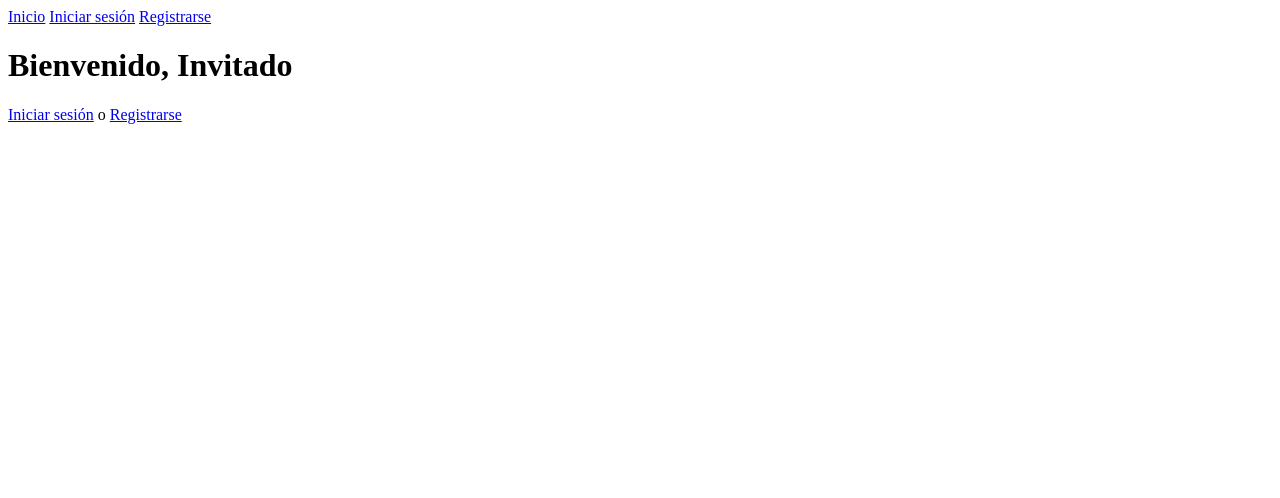
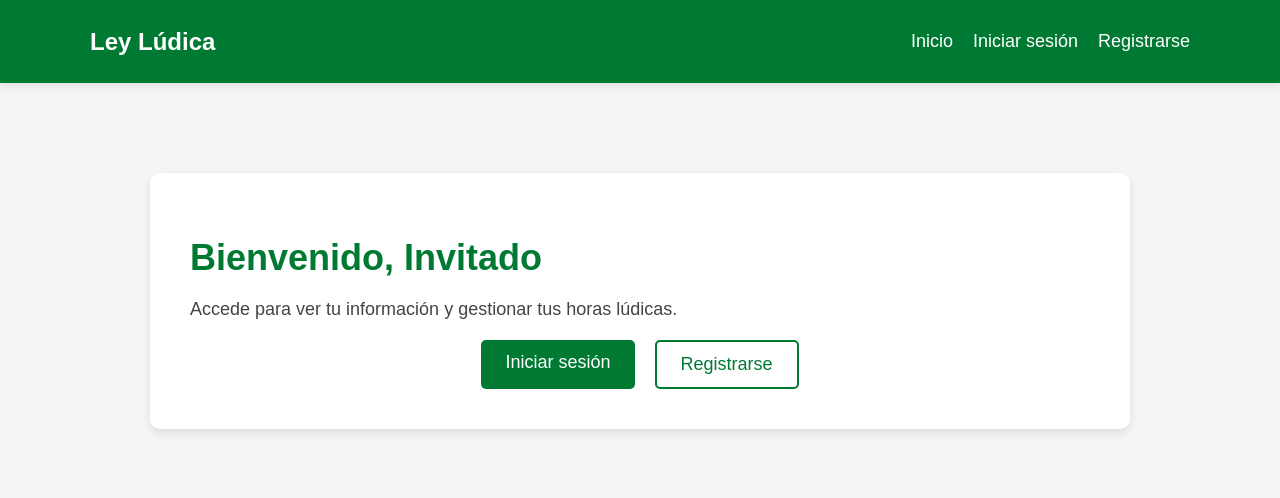
Before and after one commit to programersanz/Proyecto-final-, a Django app: page / in a window 1280 px wide. Shown: the top 498 px of the page. Run offline with Django 5.2, Linux system fonts and the light colour scheme.

Commit message:
Estilos
pause por el momento la validación de correos, se agregaran después

```diff
--- /dev/null
+++ b/LEYLUDICA/horas/static/base.css
@@ -0,0 +1,51 @@
+/* Estilos generales de la barra de navegación */
+.navbar {
+    background-color: #007a33;
+    padding: 15px 0;
+    box-shadow: 0 2px 10px rgba(0, 0, 0, 0.1);
+}
+
+.navbar-container {
+    display: flex;
+    justify-content: space-between;
+    align-items: center;
+    max-width: 1100px;
+    margin: 0 auto;
+    padding: 0 20px;
+}
+
+/* Logo */
+.logo {
+    font-size: 24px;
+    font-weight: bold;
+    color: white;
+    text-decoration: none;
+}
+
+/* Enlaces de navegación */
+.nav-links {
+    list-style: none;
+    display: flex;
+    gap: 20px;
+}
+
+.nav-links li {
+    display: inline;
+}
+
+.nav-links a {
+    color: white;
+    text-decoration: none;
+    font-size: 18px;
+    transition: color 0.3s;
+}
+
+.nav-links a:hover {
+    color: #f2f2f2;
+}
+
+/* Estilos para el contenido debajo de la barra */
+.content {
+    margin-top: 20px;
+    padding: 20px;
+}
--- /dev/null
+++ b/LEYLUDICA/horas/static/home.css
@@ -0,0 +1,63 @@
+body {
+    font-family: Arial, sans-serif;
+    background-color: #f5f5f5;
+    margin: 0;
+    padding: 0;
+}
+
+.container {
+    max-width: 900px;
+    margin: 50px auto;
+    padding: 40px;
+    background-color: #ffffff;
+    border-radius: 10px;
+    box-shadow: 0 4px 10px rgba(0, 0, 0, 0.1);
+}
+
+h1 {
+    color: #007a33;
+    font-size: 36px;
+    margin-bottom: 20px;
+}
+
+p {
+    font-size: 18px;
+    color: #444;
+}
+
+.btn {
+    display: inline-block;
+    padding: 12px 24px;
+    font-size: 18px;
+    border-radius: 5px;
+    text-decoration: none;
+    transition: background 0.3s;
+}
+
+.btn-success {
+    background-color: #007a33;
+    color: white;
+    border: none;
+}
+
+.btn-outline-success {
+    background-color: white;
+    color: #007a33;
+    border: 2px solid #007a33;
+}
+
+.btn-success:hover {
+    background-color: #005f27;
+}
+
+.btn-outline-success:hover {
+    background-color: #007a33;
+    color: white;
+}
+
+.d-flex {
+    display: flex;
+    justify-content: center;
+    gap: 20px;
+    margin-top: 20px;
+}
--- a/LEYLUDICA/horas/templates/base.html
+++ b/LEYLUDICA/horas/templates/base.html
@@ -1,24 +1,35 @@
-<!-- templates/base.html -->
+{% load static %}
 <!DOCTYPE html>
 <html lang="es">
 <head>
     <meta charset="UTF-8">
-  <title>LEYLUDICA</title>
-  <!-- Aquí puedes incluir tus archivos CSS -->
+    <meta name="viewport" content="width=device-width, initial-scale=1.0">
+    <title>Ley Lúdica</title>
+    <link rel="stylesheet" href="{% static '/base.css' %}">
 </head>
 <body>
-  <nav>
-    <a href="{% url 'home' %}">Inicio</a>
+
+<!-- Barra de navegación -->
+<nav class="navbar">
+    <div class="navbar-container">
+        <a href="{% url 'home' %}" class="logo">Ley Lúdica</a>
+        <ul class="nav-links">
+            <li><a href="{% url 'home' %}">Inicio</a></li>
             {% if user.is_authenticated %}
-      <a href="{% url 'logout' %}">Cerrar sesión</a>
+                <li><a href="{% url 'logout' %}">Cerrar sesión</a></li>
             {% else %}
-      <a href="{% url 'login' %}">Iniciar sesión</a>
-      <a href="{% url 'register' %}">Registrarse</a>
+                <li><a href="{% url 'login' %}">Iniciar sesión</a></li>
+                <li><a href="{% url 'register' %}">Registrarse</a></li>
             {% endif %}
-    <!-- Puedes agregar más enlaces según tus vistas -->
+        </ul>
+    </div>
 </nav>
 
+<!-- Contenido dinámico -->
+<div class="content">
     {% block content %}
     {% endblock %}
+</div>
+
 </body>
 </html>
--- a/LEYLUDICA/horas/templates/home.html
+++ b/LEYLUDICA/horas/templates/home.html
@@ -1,15 +1,21 @@
 <!-- templates/home.html -->
+
 {% extends "base.html" %}
 
 {% block content %}
-  {% if user.is_authenticated %}
-    <h1>Bienvenido {{ user.username }}</h1>
-    <p>Esta es la página de inicio de LEYLUDICA.</p>
-  {% else %}
-    <h1>Bienvenido, Invitado</h1>
-    <p>
-      <a href="{% url 'login' %}">Iniciar sesión</a> o
-      <a href="{% url 'register' %}">Registrarse</a>
-    </p>
-  {% endif %}
+{% load static %}
+<link rel="stylesheet" href="{% static '/home.css' %}">
+<div class="container mt-5 text-center">
+    {% if user.is_authenticated %}
+      <h1 class="display-4 text-success">Bienvenido {{ user.username }}</h1>
+      <p class="lead">Esta es la página de inicio de LEYLUDICA.</p>
+    {% else %}
+      <h1 class="display-4 text-success">Bienvenido, Invitado</h1>
+      <p class="lead">Accede para ver tu información y gestionar tus horas lúdicas.</p>
+      <div class="d-flex justify-content-center gap-3">
+        <a href="{% url 'login' %}" class="btn btn-success btn-lg">Iniciar sesión</a>
+        <a href="{% url 'register' %}" class="btn btn-outline-success btn-lg">Registrarse</a>
+      </div>
+    {% endif %}
+</div>
 {% endblock %}
--- a/LEYLUDICA/horas/templates/registration/register.html
+++ b/LEYLUDICA/horas/templates/registration/register.html
@@ -1,7 +1,11 @@
 <!-- templates/registration/register.html -->
+
 {% extends "base.html" %}
 
 {% block content %}
+{% load static %}
+<link rel="stylesheet" href="{% static '/register.css' %}">
+
   <h2>Registro de Usuario</h2>
   <form method="post">
     {% csrf_token %}
--- a/LEYLUDICA/horas/views.py
+++ b/LEYLUDICA/horas/views.py
@@ -112,7 +112,7 @@ def register(request):
         if form.is_valid():
             user = form.save(commit=False)
             # Marcar el usuario como inactivo hasta confirmar el email
-            user.is_active = False
+            user.is_active = True
             user.save()
             # Los datos extras se guardan en el método save() del formulario
             # Enviar email de activación
```
Also changed, not shown: LEYLUDICA/LEYLUDICA/settings.py (+11 -1 lines), LEYLUDICA/horas/static/register.css (added, +50 -0 lines). Lines whose indentation alone changed are shown as unchanged.
